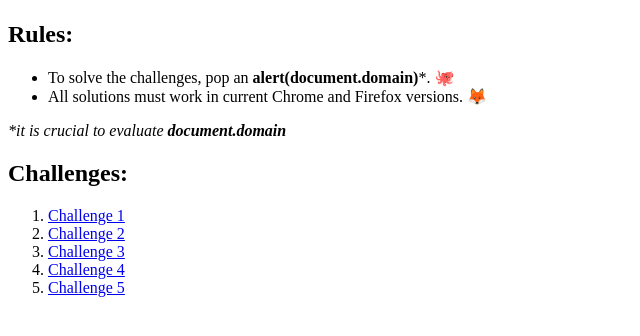
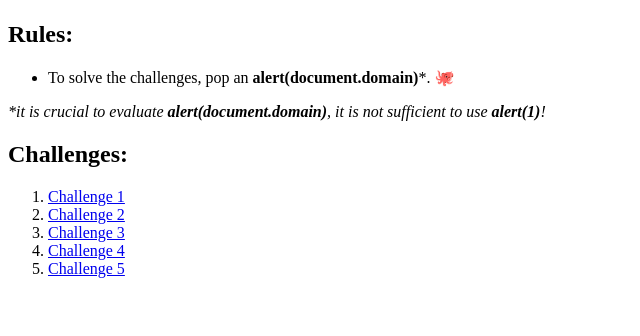
Before and after one commit to lauritzh/xss-challenges, a PHP site: page / in a window 1280 px wide. Shown: the top 336 px of the page, without its empty margins (0-640 px from the left). Run offline with PHP 8.4, Linux system fonts and the light colour scheme.

Commit message:
Improve documentation

```diff
--- a/index.php
+++ b/index.php
@@ -11,9 +11,8 @@
     <h2>Rules:</h2>
     <ul>
         <li>To solve the challenges, pop an <b>alert(document.domain)</b>*. 🐙</li>
-        <li>All solutions must work in current Chrome and Firefox versions. 🦊</li>
     </ul>
-<i>*it is crucial to evaluate <b>document.domain</b></i>
+<i>*it is crucial to evaluate <b>alert(document.domain)</b>,  it is not sufficient to use <b>alert(1)</b>!</i>
     <h2>Challenges:</h2>
     <ol>
         <li><a href="challenge1/challenge1.php">Challenge 1</a></li>
```
